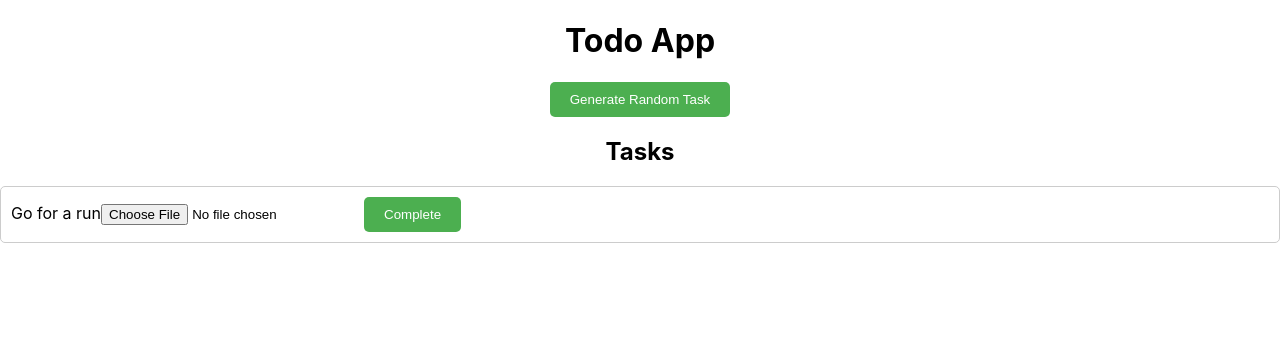
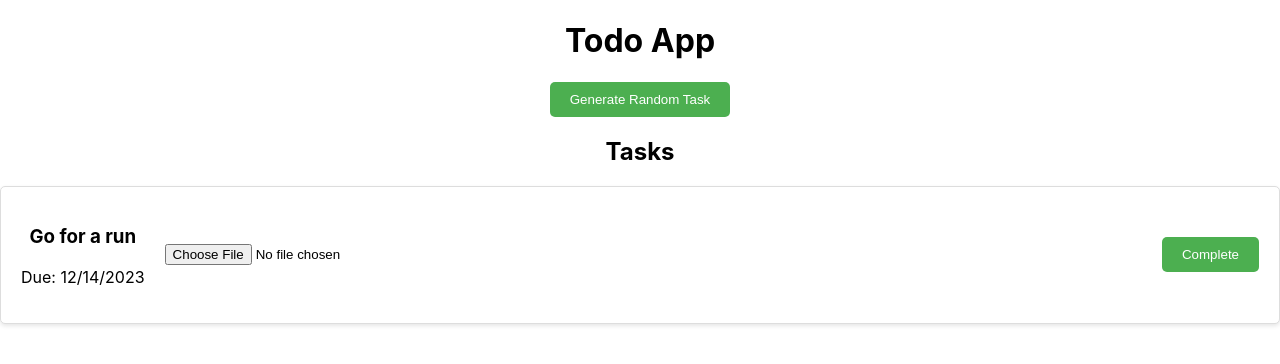
Before and after one commit to junesqo/react-todo-app, a React (Create React App) app: page / in a window 1280 px wide. Both pictures are taken after a click on the button "Generate Random Task". Shown: the top 364 px of the page. Built offline with nearby package versions, Linux system fonts and the light colour scheme.

Commit message:
design update

```diff
--- a/src/components/Task.css
+++ b/src/components/Task.css
@@ -1,12 +1,22 @@
-/* Task.css */
 li {
-    list-style-type: none;
+  background-color: #fff;
+  border: 1px solid #ddd;
+  border-radius: 5px;
+  box-shadow: 0 2px 4px rgba(0, 0, 0, 0.1);
+  padding: 20px;
   margin-bottom: 20px;
-    padding: 10px;
-    border: 1px solid #ccc;
-    border-radius: 5px;
   display: flex;
   align-items: center;
+  justify-content: space-between;
+}
+
+.task-info {
+  display: flex;
+  align-items: center;
+}
+
+.task-info div {
+  margin-right: 20px;
 }
 
 input {
@@ -27,6 +37,6 @@ li {
 }
 
 img {
-    margin-left: 10px;
   max-width: 100px;
+  border-radius: 5px;
 }
--- a/src/components/Task.js
+++ b/src/components/Task.js
@@ -44,8 +44,11 @@ const Task = ({ task, completeTask }) => {
 
   return (
     <li>
-      <div>
-        {getRandomTaskName()}
+      <div className="task-info">
+        <div>
+          <h3>{getRandomTaskName()}</h3>
+          <p>Due: {new Date().toLocaleDateString()}</p>
+        </div>
         <input type="file" onChange={handleFileChange} />
       </div>
       {imageURL && <img src={imageURL} alt="Uploaded" />}
```
Lines whose indentation alone changed are shown as unchanged.
